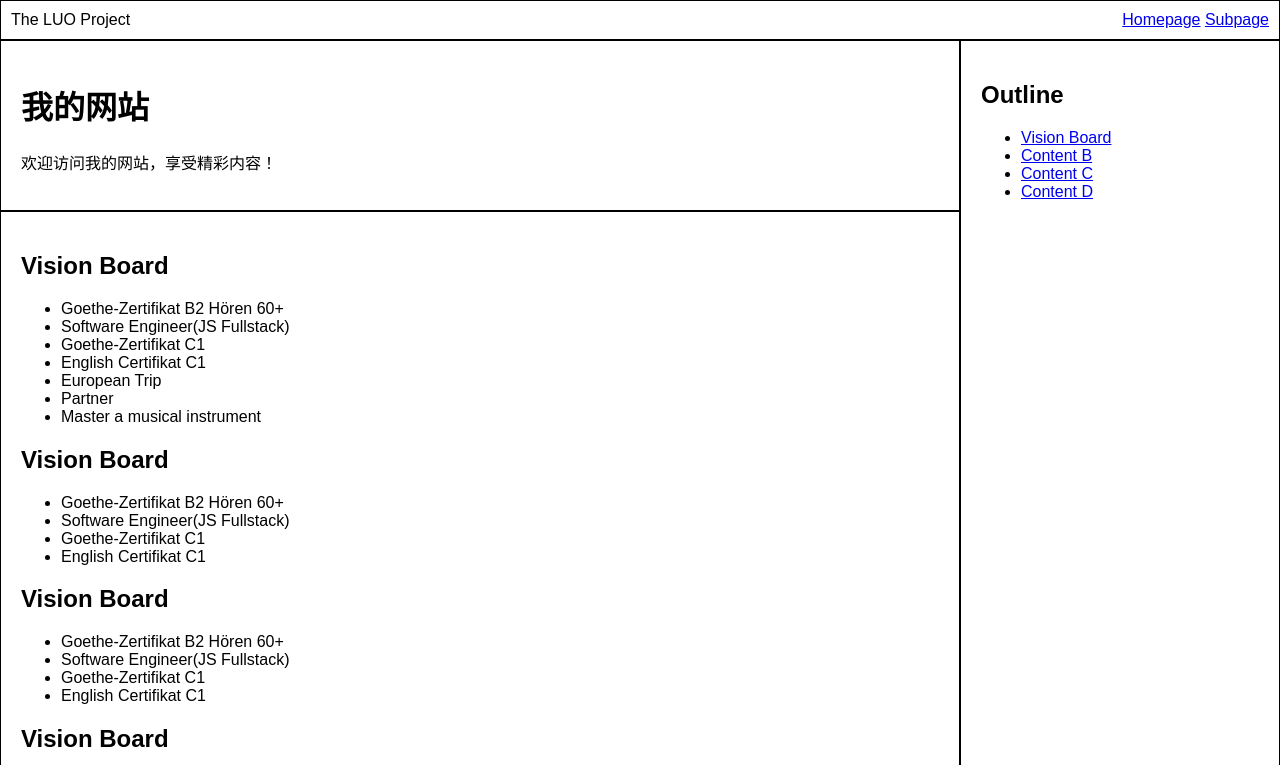
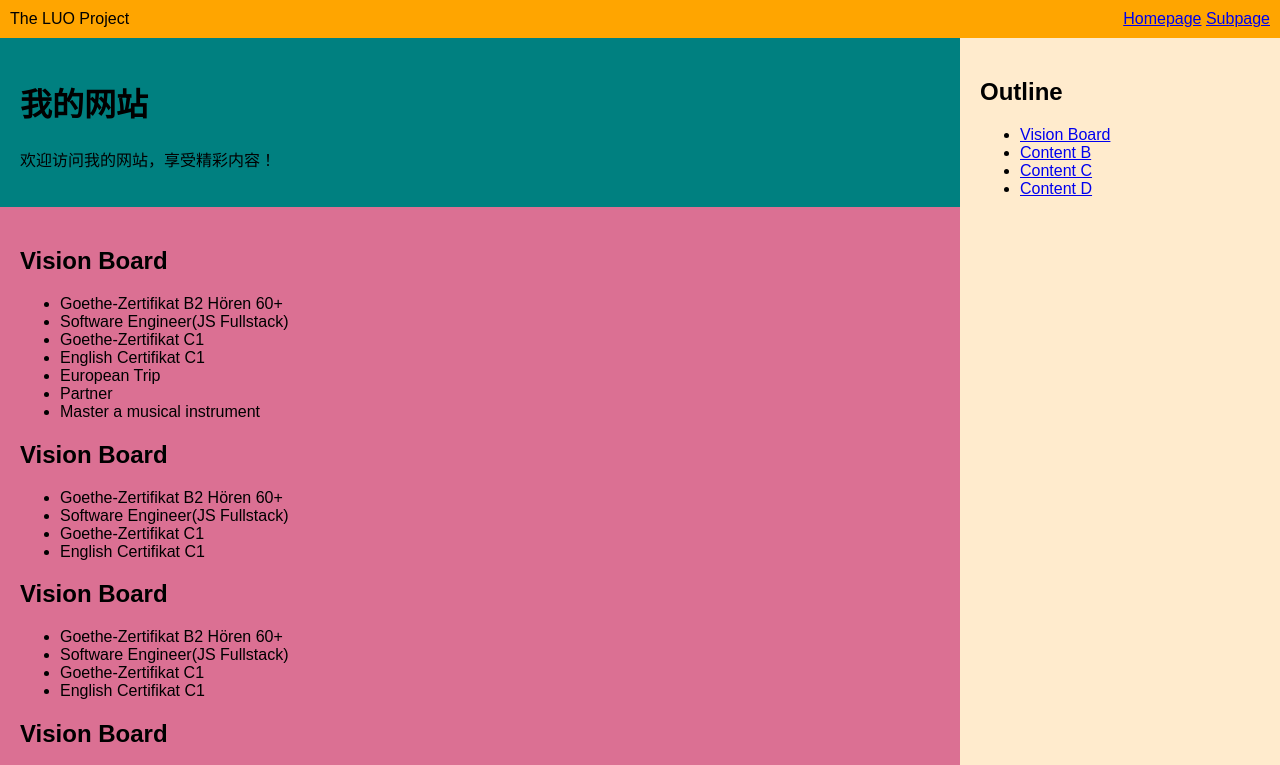
Before and after one commit to pzl2eu/web, a plain HTML site: page index.html in a window 1280 px wide. Shown: the top 765 px of the page. Drawn offline with Linux system fonts and the light colour scheme.

```diff
--- a/styles.css
+++ b/styles.css
@@ -61,41 +61,36 @@
 }
 
 nav {
-    background-color: white;
+    background-color: orange;
     color: black;
     padding: 10px;
-    border: 1px solid black;
     grid-area: nav;
 }
 
 header {
-    background-color: white;
+    background-color: teal;
     color: black;
     padding: 20px;
-    border: 1px solid black;
     grid-area: header;
 }
 
 main {
-    background-color: white;
+    background-color: palevioletred;
     color: black;
     padding: 20px;
-    border: 1px solid black;
     grid-area: main;
 }
 
 aside {
-    background-color: white;
+    background-color: blanchedalmond;
     color: black;
     padding: 20px;
-    border: 1px solid black;
     grid-area: aside;
 }
 
 footer {
-    background-color: white;
+    background-color: skyblue;
     color: black;
     padding: 10px;
-    border: 1px solid black;
     grid-area: footer;
 }
```
